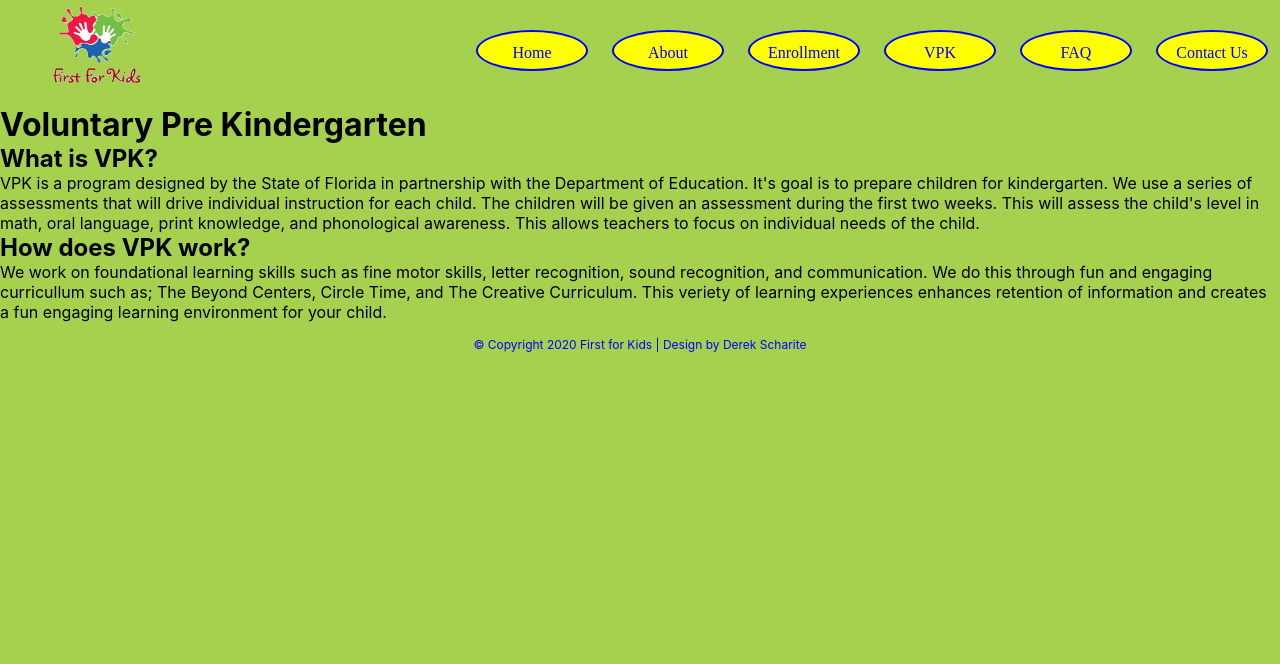
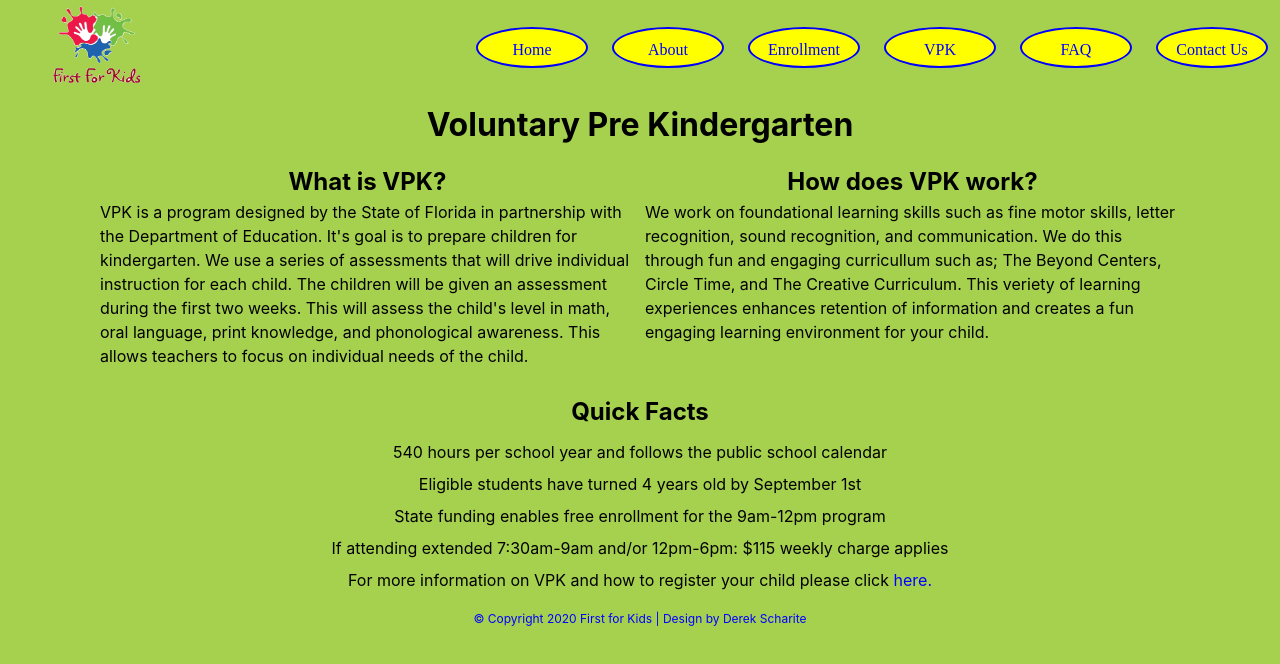
Before and after one commit to Scharite13/First4Kids, a React (Create React App) app: page /vpk in a window 1280 px wide. Shown: the top 664 px of the page. Built offline with nearby package versions, Linux system fonts and the light colour scheme; a web font is replaced by a local one.

Commit message:
vpk page continued fixed a link in style sheets

```diff
--- a/src/Assets/data.js
+++ b/src/Assets/data.js
@@ -67,7 +67,7 @@ export const brochure = [
                 duration: '540 hours per school year and follows the public school calendar',
                 who: 'Eligible students have turned 4 years old by September 1st',
                 cost: 'State funding enables free enrollment for the 9am-12pm program',
-                extended: 'If attending extended 7:30am-9am or 12pm-6pm: $115 weekly charge applies',
+                extended: 'If attending extended 7:30am-9am and/or 12pm-6pm: $115 weekly charge applies',
                 elcWebsite: 'https://familyservices.floridaearlylearning.com/'
         }
  }
--- a/src/Componants/Navbar/Navbar.js
+++ b/src/Componants/Navbar/Navbar.js
@@ -28,12 +28,12 @@ class NavBar extends Component {
                <i className={ this.state.clicked ? 'fas fa-times' : 'fas fa-bars'}></i>
                </div>
                <ul className= {this.state.clicked ? 'nav-list active' : 'nav-list'}>
-                    <li className='nav-list-item' onClick={this.handleClick}><Link to='/'>Home</Link></li>
-                    <li className='nav-list-item' onClick={this.handleClick}><Link to='/about'>About</Link></li>
-                    <li className='nav-list-item' onClick={this.handleClick}><Link to='/enrollment'>Enrollment</Link> </li>
-                    <li className='nav-list-item' onClick={this.handleClick}><Link to='/vpk'>VPK</Link></li>
-                    <li className='nav-list-item' onClick={this.handleClick}><Link to='/faq'>FAQ</Link></li>
-                    <li className='nav-list-item' onClick={this.handleClick}><Link to='/contactus'>Contact Us</Link></li>
+                    <li className='nav-list-item' onClick={this.handleClick}><Link className="links" to='/'>Home</Link></li>
+                    <li className='nav-list-item' onClick={this.handleClick}><Link className="links" to='/about'>About</Link></li>
+                    <li className='nav-list-item' onClick={this.handleClick}><Link className="links" to='/enrollment'>Enrollment</Link> </li>
+                    <li className='nav-list-item' onClick={this.handleClick}><Link className="links" to='/vpk'>VPK</Link></li>
+                    <li className='nav-list-item' onClick={this.handleClick}><Link className="links" to='/faq'>FAQ</Link></li>
+                    <li className='nav-list-item' onClick={this.handleClick}><Link className="links" to='/contactus'>Contact Us</Link></li>
                </ul>
             </div>
         </div>
--- a/src/Componants/Navbar/Navbar.styles.css
+++ b/src/Componants/Navbar/Navbar.styles.css
@@ -60,8 +60,8 @@ Link {
   display: none;
 }
 
-a:link,
-a:visited {
+.links:link,
+.links:visited {
   color: blue;
   text-decoration: none;
   display: block;
--- a/src/Componants/Tuition/tuition.js
+++ b/src/Componants/Tuition/tuition.js
@@ -77,7 +77,7 @@ const Tuition = () => (
                 <p>Monday-Friday: 7:30am - 6:00pm</p>
                 <p>Students must arrive by 9:00am</p>
             </div>
-            <h3 className="registration-paper-work"><a href={Registration} target='_blank'>Registration Paper Work</a></h3>
+            <h3 className="registration-paper-work"><a className="registration-link" href={Registration} target='_blank'>Registration Paper Work</a></h3>
 
         </div>
 
--- a/src/Componants/Tuition/tuition.styles.css
+++ b/src/Componants/Tuition/tuition.styles.css
@@ -104,4 +104,12 @@
   border-radius: 10px;
   background-color: yellow;
   width: 10rem;
+  padding: 5px;
 }
+
+.registration-link:link,
+.registration-link:visited {
+  text-decoration: none;
+  color: blue;
+  text-align: center;
+}
--- a/src/Componants/Vpk/vpk.component.js
+++ b/src/Componants/Vpk/vpk.component.js
@@ -6,15 +6,29 @@ import { vpk } from '../../Assets/data';
 const { explanation, how, details } = vpk
 
 const VpkComponent = () => (
-    <div className= 'vpk-container'>
-        <h1>Voluntary Pre Kindergarten</h1>
+    <div className='vpk-container'>
+        <h1 className="vpk-title">Voluntary Pre Kindergarten</h1>
         <div className="what-is-vpk">
-            <h2>What is VPK?</h2>
+            <h2 className="vpk-title">What is VPK?</h2>
             <p className="explanation"> {explanation}</p>
         </div>
         <div className="how-it-works">
-            <h2>How does VPK work?</h2>
+            <h2 className="vpk-title">How does VPK work?</h2>
             <p className="how">{how}</p>
+        </div>
+        <div className="details">
+            <h2 className="vpk-title">Quick Facts</h2>
+            <ul>
+               <li>{details.duration}</li>
+               <li>{details.who}</li>
+               <li>{details.cost}</li>
+               <li>{details.extended}</li>
+
+            </ul>
+            <div className="elc-cert">
+                <p>For more information on VPK and how to register your child please click <a href="http://elc-manatee.org/Voluntary-Prekindergarten-VPK" className="elc-site" target="blank">here.</a></p>
+            </div>
+
         </div>
     </div>
 )
--- a/src/Componants/Vpk/vpk.styles.css
+++ b/src/Componants/Vpk/vpk.styles.css
@@ -0,0 +1,33 @@
+.elc-site:link,
+.elc-site:visited {
+  text-decoration: none;
+  color: blue;
+}
+
+.vpk-container {
+  display: flex;
+  flex-wrap: wrap;
+}
+
+.vpk-title {
+  text-align: center;
+  width: 100%;
+}
+
+.what-is-vpk {
+  width: 50%;
+  padding: 20px 5px 20px 100px;
+  line-height: 1.5;
+}
+
+.how-it-works {
+  width: 50%;
+  padding: 20px 100px 20px 5px;
+  line-height: 1.5;
+}
+
+.details {
+  text-align: center;
+  width: 100%;
+  line-height: 2;
+}
```
